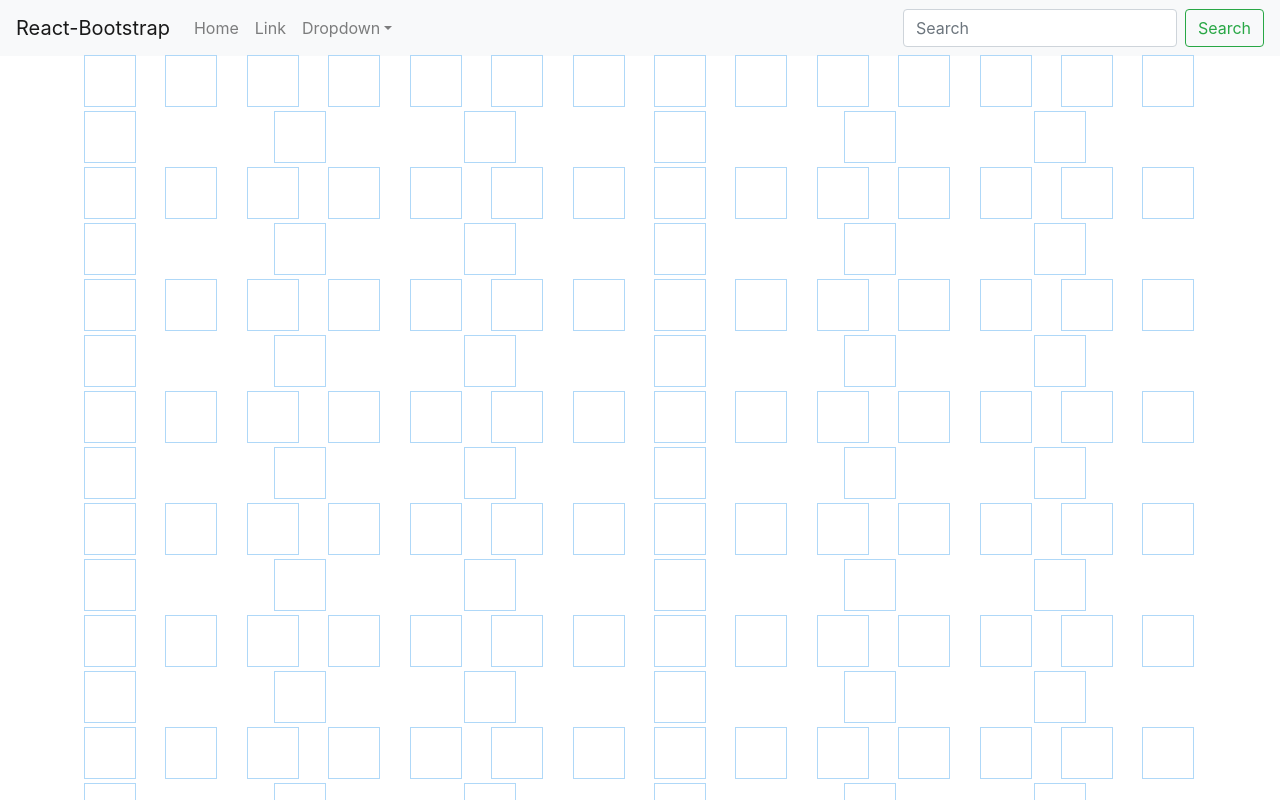
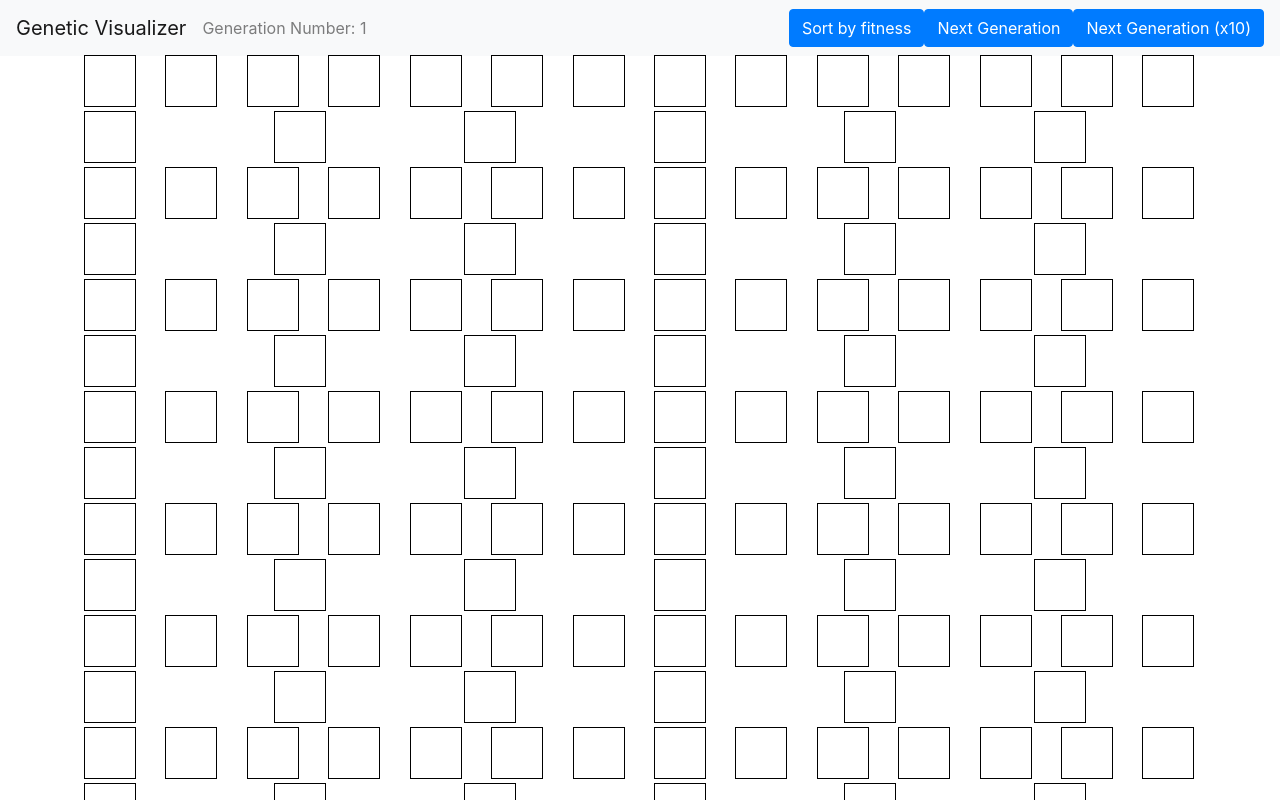
Before and after one commit to AndrewPochapsky/genetic-visualizer, a React (Create React App) app: page / in a window 1280 px wide. Both pictures are taken after a click on the button "Visualize". Shown: the top 800 px of the page. Built offline with nearby package versions, Linux system fonts and the light colour scheme.

Commit message:
it works I think

```diff
--- a/src/App.tsx
+++ b/src/App.tsx
@@ -1,29 +1,29 @@
 import React from "react";
-import Settings, { GridSize } from "./components/Settings";
+import Settings, { PopulationSize } from "./components/Settings";
 import GeneticVisualizer from "./components/GeneticVisualizer";
 import "./App.css";
 
 type AppState = {
   isSettings: boolean;
   endColor: [number, number, number];
-  gridSize: GridSize;
+  populationSize: PopulationSize;
 };
 
 class App extends React.Component<{}, AppState> {
   state: AppState = {
     isSettings: true,
     endColor: [0, 0, 0],
-    gridSize: GridSize.Medium,
+    populationSize: PopulationSize.Medium,
   };
 
   switchToVisualize = (
     endColor: [number, number, number],
-    gridSize: GridSize
+    populationSize: PopulationSize
   ) => {
     this.setState({
       isSettings: false,
       endColor: endColor,
-      gridSize: gridSize,
+      populationSize: populationSize,
     });
   };
 
@@ -34,7 +34,7 @@ class App extends React.Component<{}, AppState> {
       return (
         <GeneticVisualizer
           endColor={this.state.endColor}
-          gridSize={this.state.gridSize}
+          populationSize={this.state.populationSize}
         />
       );
     }
--- a/src/components/GeneticVisualizer.tsx
+++ b/src/components/GeneticVisualizer.tsx
@@ -1,7 +1,7 @@
 import React from "react";
 import Header from "./Header";
 import GeneticNode from "../logic/GeneticNode";
-import { GridSize } from "./Settings";
+import { PopulationSize } from "./Settings";
 import Node from "./node/Node";
 import "./GeneticVisualizer.css";
 import Container from "react-bootstrap/Container";
@@ -10,11 +10,12 @@ import Col from "react-bootstrap/Col";
 
 type VisualizerProps = {
   endColor: [number, number, number];
-  gridSize: GridSize;
+  populationSize: PopulationSize;
 };
 
 type VisualizerState = {
   grid: GeneticNode[][];
+  generationNumber: number;
 };
 
 export default class GeneticVisualizer extends React.Component<
@@ -23,26 +24,120 @@ export default class GeneticVisualizer extends React.Component<
 > {
   state: VisualizerState = {
     grid: [],
+    generationNumber: 1,
   };
 
   componentDidMount() {
+    console.log(this.props.endColor);
     this.setState({
       grid: this.getInitialGrid(),
     });
   }
 
+  nextGeneration = (times = 1) => {
+    let grid = this.state.grid;
+    for (let i = 0; i < times; i++) {
+      let flattenedNodes = this.getFlattenedNodes(grid);
+      let matingPool = this.getMatingPool(flattenedNodes, this.props.endColor);
+      let numCrossovers = flattenedNodes.length - matingPool.length;
+      let nextPopulation = this.getNextPopulation(
+        matingPool,
+        numCrossovers,
+        this.state.generationNumber + i
+      );
+      grid = this.unFlattenNodes(nextPopulation);
+    }
+    this.setState({
+      grid: grid,
+      generationNumber: this.state.generationNumber + times,
+    });
+  };
+
+  private getNextPopulation(
+    matingPool: GeneticNode[],
+    numCrossovers: number,
+    generationNumber: number
+  ): GeneticNode[] {
+    let nextPopulation = Array.from(matingPool);
+    for (let i = 0; i < numCrossovers; i++) {
+      let parents = this.getParents(matingPool);
+      let offspring = GeneticNode.crossover(parents[0], parents[1]);
+      offspring.mutate(generationNumber);
+      nextPopulation.push(offspring);
+    }
+    return nextPopulation;
+  }
+
+  private getParents(matingPool: GeneticNode[]): [GeneticNode, GeneticNode] {
+    let index1 = Math.floor(Math.random() * matingPool.length);
+    let index2 = Math.floor(Math.random() * matingPool.length);
+    while (index2 === index1) {
+      index2 = Math.floor(Math.random() * matingPool.length);
+    }
+    return [matingPool[index1], matingPool[index2]];
+  }
+
+  private getMatingPool(
+    flattenedNodes: GeneticNode[],
+    targetColor: [number, number, number]
+  ): GeneticNode[] {
+    let threshold = 0.2;
+    flattenedNodes = flattenedNodes.sort((a, b) =>
+      a.getDistanceFromTarget(targetColor) <
+      b.getDistanceFromTarget(targetColor)
+        ? -1
+        : 1
+    );
+    console.log(flattenedNodes[0].colorVector);
+    return flattenedNodes.slice(
+      0,
+      Math.round(flattenedNodes.length * threshold)
+    );
+  }
+
+  private getFlattenedNodes(geneticNodes: GeneticNode[][]): GeneticNode[] {
+    let flattenedNodes: GeneticNode[] = [];
+    for (let i = 0; i < geneticNodes.length; i++) {
+      for (let j = 0; j < geneticNodes[i].length; j++) {
+        flattenedNodes.push(geneticNodes[i][j]);
+      }
+    }
+    return flattenedNodes;
+  }
+
+  sortByFitness = () => {
+    let flattenedNodes = this.getFlattenedNodes(this.state.grid);
+    flattenedNodes = flattenedNodes.sort((a, b) =>
+      a.getDistanceFromTarget(this.props.endColor) <
+      b.getDistanceFromTarget(this.props.endColor)
+        ? -1
+        : 1
+    );
+    this.setState({
+      grid: this.unFlattenNodes(flattenedNodes),
+    });
+  };
+
   render() {
     return (
       <div>
-        <Header />
-        <Container fluid="md">
-          {this.state.grid.map((row, _) => {
+        <Header
+          generationNumber={this.state.generationNumber}
+          nextGeneration={this.nextGeneration}
+          sortByFitness={this.sortByFitness}
+        />
+        <Container fluid="sm">
+          {this.state.grid.map((row, rowIdx) => {
             return (
-              <Row>
+              <Row key={rowIdx}>
                 {row.map((node, nodeIdx) => {
                   return (
                     <Col>
-                      <Node key={nodeIdx} geneticNode={node}></Node>
+                      <Node
+                        key={`${rowIdx}-${nodeIdx}`}
+                        geneticNode={node}
+                        populationSize={this.props.populationSize}
+                      ></Node>
                     </Col>
                   );
                 })}
@@ -54,11 +149,41 @@ export default class GeneticVisualizer extends React.Component<
     );
   }
 
+  unFlattenNodes(nodes: GeneticNode[]): GeneticNode[][] {
+    let size = this.state.grid.length;
+    let index = 0;
+    let grid = [];
+    for (let i = 0; i < size; i++) {
+      let currentRow = [];
+      for (let j = 0; j < size; j++) {
+        currentRow.push(nodes[index]);
+        index++;
+      }
+      grid.push(currentRow);
+    }
+    return grid;
+  }
+
   getInitialGrid = () => {
+    let size = 0;
+    switch (this.props.populationSize) {
+      case PopulationSize.Small: {
+        size = 10;
+        break;
+      }
+      case PopulationSize.Medium: {
+        size = 20;
+        break;
+      }
+      case PopulationSize.Large: {
+        size = 36;
+        break;
+      }
+    }
     const grid = [];
-    for (let row = 0; row < 30; row++) {
+    for (let row = 0; row < size; row++) {
       const currentRow = [];
-      for (let col = 0; col < 20; col++) {
+      for (let col = 0; col < size; col++) {
         currentRow.push(new GeneticNode());
       }
       grid.push(currentRow);
--- a/src/components/Header.tsx
+++ b/src/components/Header.tsx
@@ -6,31 +6,34 @@ import Form from "react-bootstrap/Form";
 import Button from "react-bootstrap/Button";
 import FormControl from "react-bootstrap/FormControl";
 
-export default class Header extends React.Component {
+type HeaderProps = {
+  generationNumber: number;
+  nextGeneration: Function;
+  sortByFitness: Function;
+};
+
+export default class Header extends React.Component<HeaderProps> {
   render() {
     return (
       <Navbar bg="light" expand="lg">
-        <Navbar.Brand href="#home">React-Bootstrap</Navbar.Brand>
+        <Navbar.Brand href="#home">Genetic Visualizer</Navbar.Brand>
         <Navbar.Toggle aria-controls="basic-navbar-nav" />
         <Navbar.Collapse id="basic-navbar-nav">
           <Nav className="mr-auto">
-            <Nav.Link href="#home">Home</Nav.Link>
-            <Nav.Link href="#link">Link</Nav.Link>
-            <NavDropdown title="Dropdown" id="basic-nav-dropdown">
-              <NavDropdown.Item href="#action/3.1">Action</NavDropdown.Item>
-              <NavDropdown.Item href="#action/3.2">
-                Another action
-              </NavDropdown.Item>
-              <NavDropdown.Item href="#action/3.3">Something</NavDropdown.Item>
-              <NavDropdown.Divider />
-              <NavDropdown.Item href="#action/3.4">
-                Separated link
-              </NavDropdown.Item>
-            </NavDropdown>
+            <Navbar.Text>
+              Generation Number: {this.props.generationNumber}
+            </Navbar.Text>
           </Nav>
           <Form inline>
-            <FormControl type="text" placeholder="Search" className="mr-sm-2" />
-            <Button variant="outline-success">Search</Button>
+            <Button onClick={(e) => this.props.sortByFitness()}>
+              Sort by fitness
+            </Button>
+            <Button onClick={(e) => this.props.nextGeneration()}>
+              Next Generation
+            </Button>
+            <Button onClick={(e) => this.props.nextGeneration(10)}>
+              Next Generation (x10)
+            </Button>
           </Form>
         </Navbar.Collapse>
       </Navbar>
--- a/src/components/Settings.tsx
+++ b/src/components/Settings.tsx
@@ -5,14 +5,14 @@ import Card from "react-bootstrap/Card";
 
 type SettingsState = {
   endColor: [number, number, number];
-  gridSize: GridSize;
+  populationSize: PopulationSize;
 };
 
 type SettingsProps = {
   switchToVisualize: Function;
 };
 
-export enum GridSize {
+export enum PopulationSize {
   Small,
   Medium,
   Large,
@@ -24,31 +24,36 @@ export default class Settings extends React.Component<
 > {
   state: SettingsState = {
     endColor: [0, 0, 0],
-    gridSize: GridSize.Medium,
+    populationSize: PopulationSize.Medium,
   };
 
   private handleVisualize = (e: React.FormEvent) => {
-    this.props.switchToVisualize(this.state.endColor, this.state.gridSize);
+    this.props.switchToVisualize(
+      this.state.endColor,
+      this.state.populationSize
+    );
   };
 
-  private handleGridSizeChange = (e: React.ChangeEvent<HTMLSelectElement>) => {
-    let gridSize = GridSize.Medium;
+  private handlePopulationSizeChange = (
+    e: React.ChangeEvent<HTMLSelectElement>
+  ) => {
+    let populationSize = PopulationSize.Medium;
     switch (e.currentTarget.value) {
       case "Small": {
-        gridSize = GridSize.Small;
+        populationSize = PopulationSize.Small;
         break;
       }
       case "Medium": {
-        gridSize = GridSize.Medium;
+        populationSize = PopulationSize.Medium;
         break;
       }
       case "Large": {
-        gridSize = GridSize.Large;
+        populationSize = PopulationSize.Large;
         break;
       }
     }
     this.setState({
-      gridSize: gridSize,
+      populationSize: populationSize,
     });
   };
 
@@ -81,7 +86,7 @@ export default class Settings extends React.Component<
                 <Form.Control
                   as="select"
                   defaultValue="Medium"
-                  onChange={this.handleGridSizeChange}
+                  onChange={this.handlePopulationSizeChange}
                 >
                   <option>Small</option>
                   <option>Medium</option>
--- a/src/components/node/Node.css
+++ b/src/components/node/Node.css
@@ -1,6 +1,4 @@
 .node {
-  width: 25px;
-  height: 25px;
-  outline: 1px solid rgb(175, 216, 248);
+  outline: 1px solid rgb(0, 0, 0);
   display: inline-block;
 }
--- a/src/components/node/Node.tsx
+++ b/src/components/node/Node.tsx
@@ -1,21 +1,43 @@
 import React from "react";
 import "./Node.css";
 import GeneticNode from "../../logic/GeneticNode";
+import { PopulationSize } from "../Settings";
 
 type NodeProps = {
   geneticNode: GeneticNode;
+  populationSize: PopulationSize;
 };
 
 export default class Node extends React.Component<NodeProps> {
   render() {
     const color = this.props.geneticNode.colorVector;
+    let height = "50px";
+    let width = "50px";
+    switch (this.props.populationSize) {
+      case PopulationSize.Small: {
+        height = "100px";
+        width = "100px";
+        break;
+      }
+      case PopulationSize.Medium: {
+        height = "50px";
+        width = "50px";
+        break;
+      }
+      case PopulationSize.Large: {
+        height = "15px";
+        width = "15px";
+        break;
+      }
+    }
+
     return (
       <div
         className="node"
         style={{
           backgroundColor: `rgb(${color[0]}, ${color[1]},${color[2]})`,
-          height: "50px",
-          width: "50px",
+          height: height,
+          width: width,
         }}
       ></div>
     );
```
Also changed, not shown: src/logic/GeneticNode.ts (+42 -1 lines).
